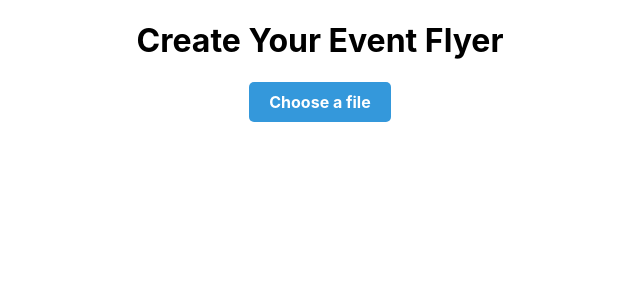
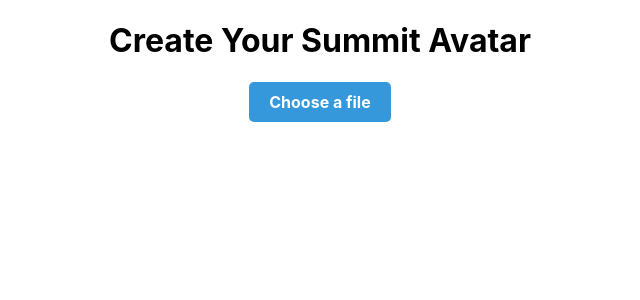
Before and after one commit to Sliver14/lwfs-summit-registration-client, a React (Create React App) app: page /create-flyer in a window 1280 px wide. Shown: the top 300 px of the page, without its empty margins (320-960 px from the left). Built offline with nearby package versions, Linux system fonts and the light colour scheme.

Commit message:
first commit

```diff
--- a/src/pages/SummitFlyer.js
+++ b/src/pages/SummitFlyer.js
@@ -54,7 +54,7 @@ const CreateFlyer = () => {
 
   return (
     <div className='summitflyer' >
-      <h1 style={{justifySelf: "center",}}>Create Your Event Flyer</h1>
+      <h1 style={{justifySelf: "center",}}>Create Your Summit Avatar</h1>
 
       {/* Image Upload Section */}
       <div className='upload-container'>
```
